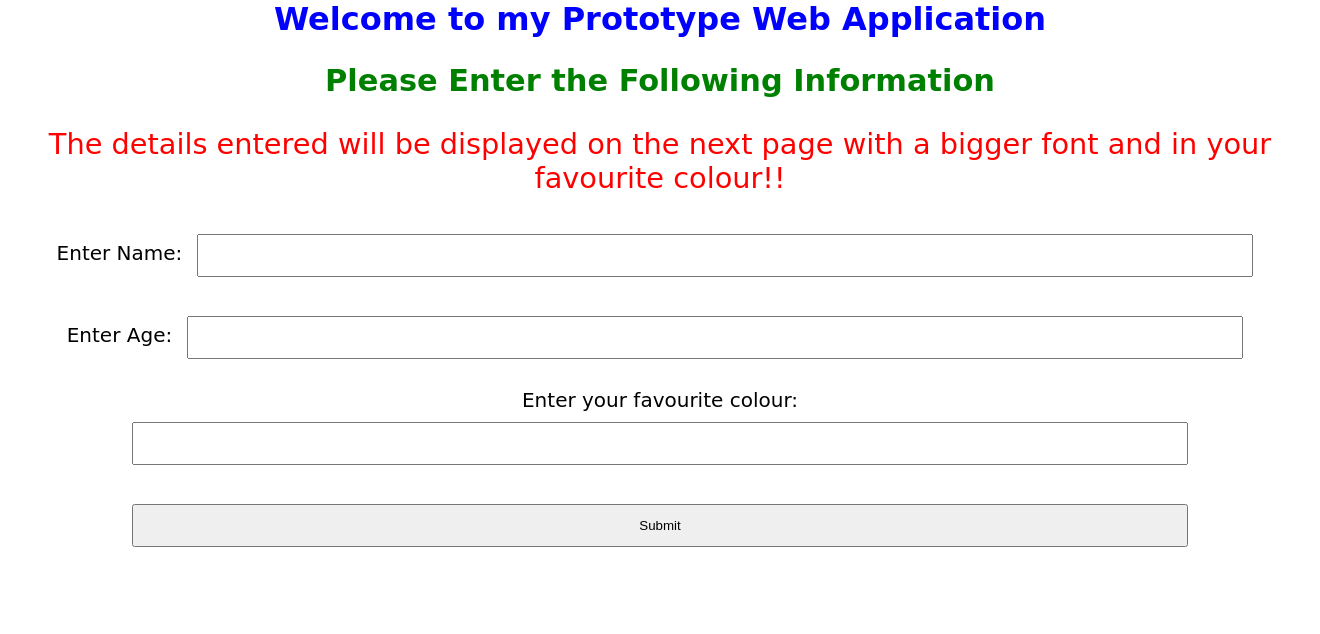
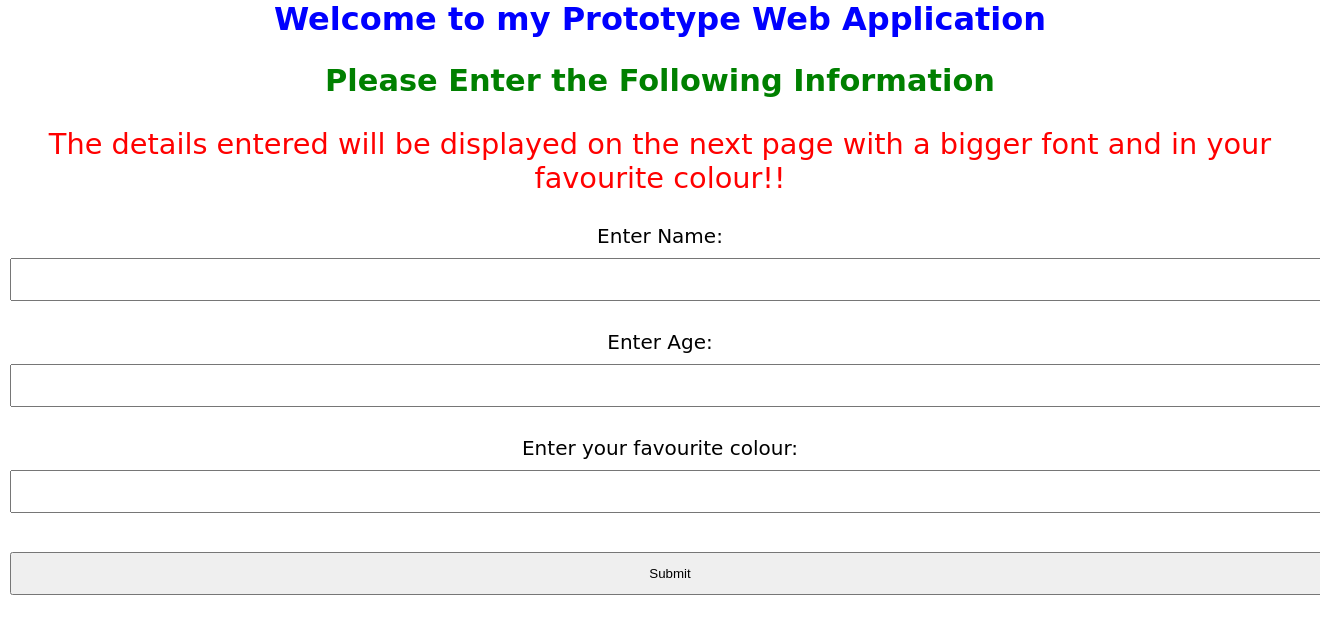
Before and after one commit to KaanImp23/SSE-lab2-kc, a Flask app: page / in a window 1320 px wide; the page is wider, and only the part inside the window is pictured. Shown: the top 634 px of that part. Run offline with Flask 3, Linux system fonts and the light colour scheme.

Commit message:
Added box style

```diff
--- a/api/templates/index.html
+++ b/api/templates/index.html
@@ -27,7 +27,7 @@
 		}
 		input{
 			margin: 10px;
-			width: 80%;
+			width: 100%;
 			padding: 12px;
 			box-sizing: border-box;
 		}
@@ -51,7 +51,7 @@
 <label for="agefield">Enter Age:</label>
 <input type="number" id="agefield" name="age" size=10><br><br>
 <label for="colourfield">Enter your favourite colour:</label>
-<input type="text" id="colourfield" name="colour" size=10><br><br>
+<input type="text" id="colourfield" name="colour" size=5><br><br>
 <input type="submit" value="Submit">
 </form>
 
```
